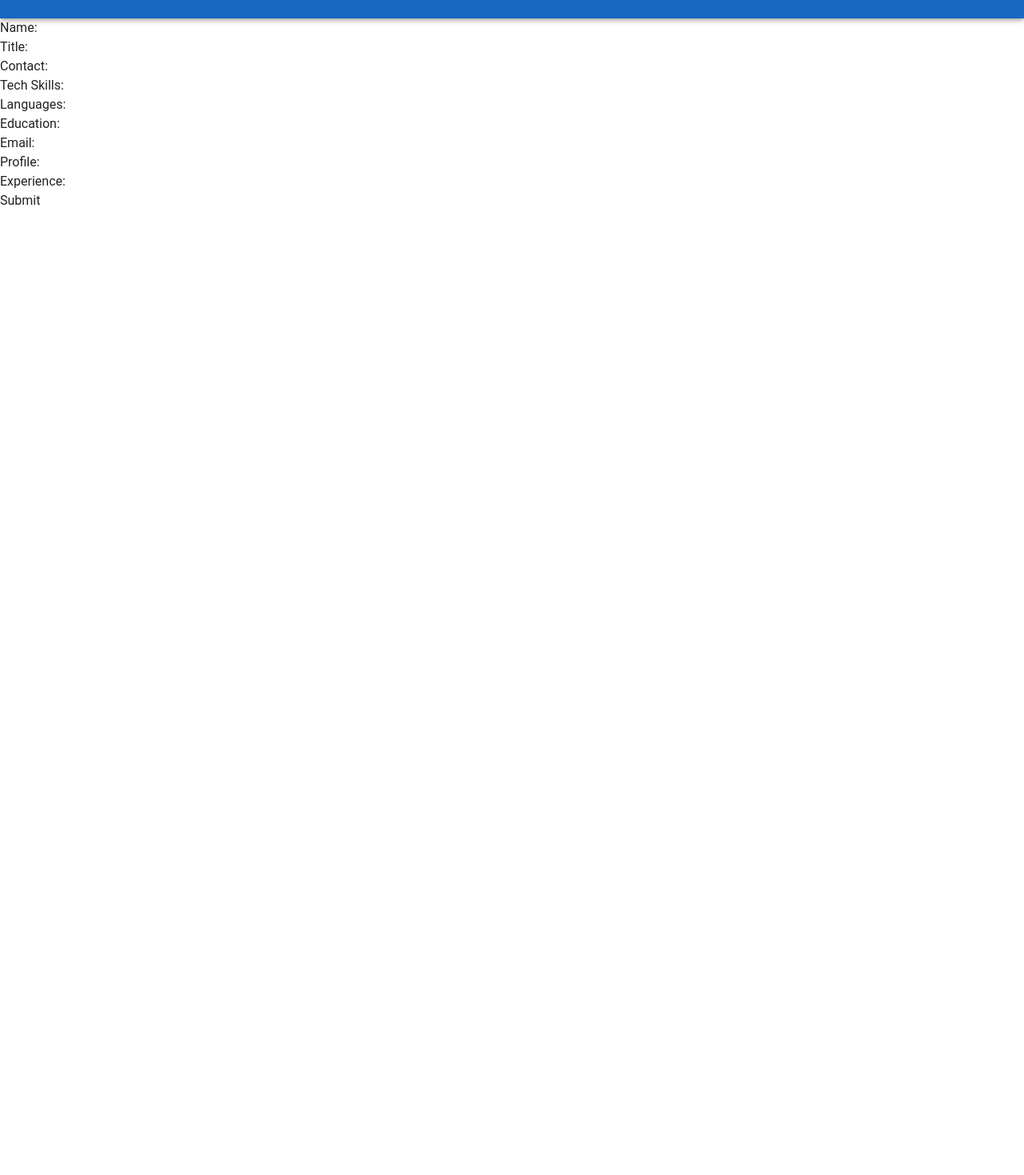
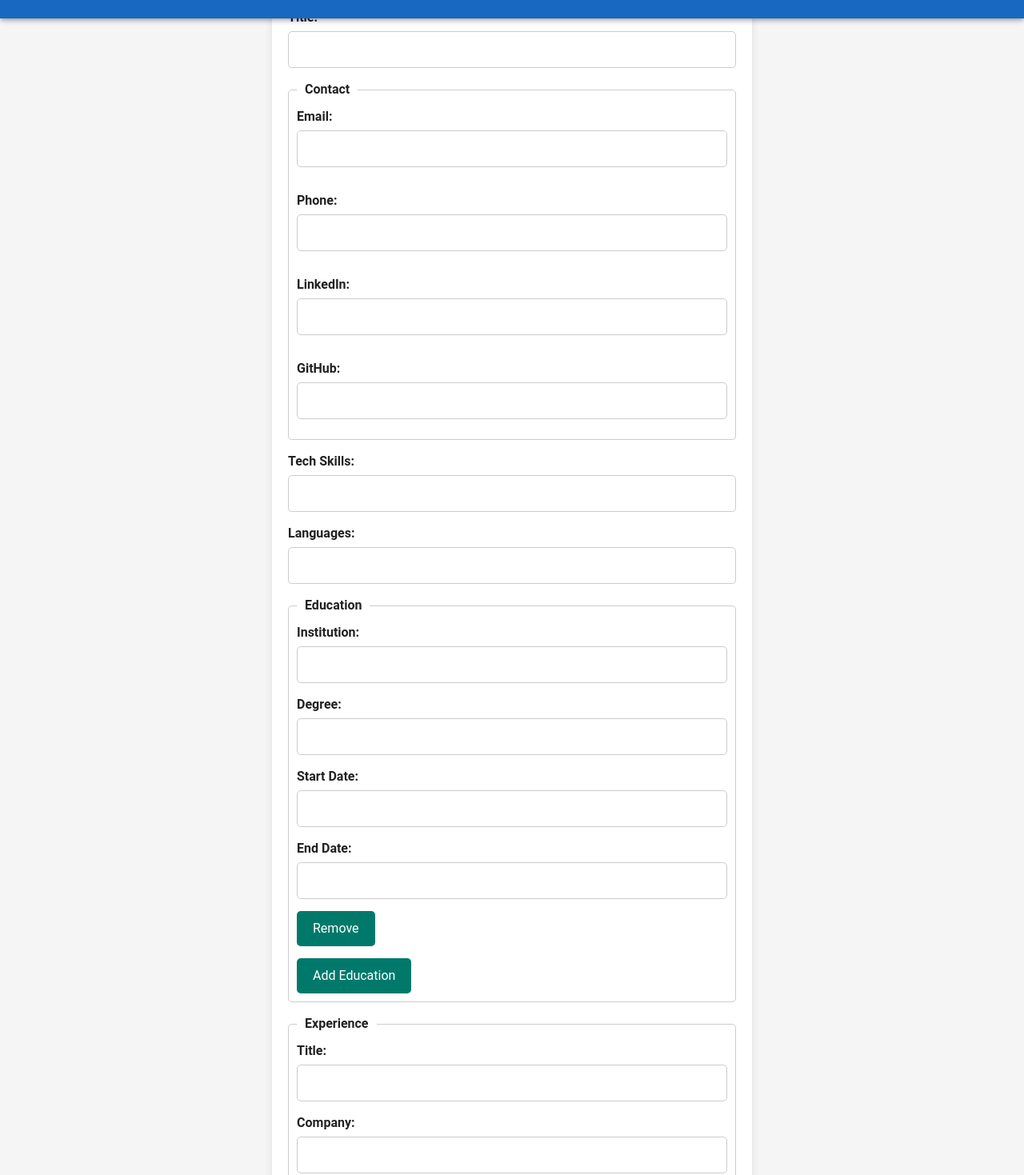
Before and after one commit to YuvalItzhaki/resume-builder, a Vue app: page /create-resume in a window 1280 px wide. Shown: the part 41-1510 px from the top of the page at 80% size. Before the commit the page ends 800 px from the top, so only its background shows below. Built offline with nearby package versions, Linux system fonts and the light colour scheme.

Commit message:
refactor: :card_file_box: Improved reading from db
now there is an ability to fetch data from db

```diff
--- a/src/components/ContactSection.vue
+++ b/src/components/ContactSection.vue
@@ -2,9 +2,9 @@
   <div class="contact-section">
     <h2>Contact</h2>
     <p><strong>Email:</strong> <a :href="'mailto:' + contact.email">{{ contact.email }}</a></p>
-      <p><strong>Phone:</strong> {{ contact }}</p>
-      <p><a :href="contact.linkedin">LinkedIn</a></p>
-      <p><a :href="contact.github">GitHub</a></p>
+    <p><strong>Phone:</strong> {{ contact.phone }}</p>
+    <p><strong>LinkedIn:</strong> <a :href="contact.linkedin">{{ contact.linkedin }}</a></p>
+    <p><strong>GitHub:</strong> <a :href="contact.github">{{ contact.github }}</a></p>
   </div>
 </template>
 
@@ -12,7 +12,12 @@
 import { ref, onMounted } from 'vue';
 import axios from 'axios';
 
-    const contact = ref([]);
+const contact = ref({
+  email: '',
+  phone: '',
+  linkedin: '',
+  github: ''
+});
 
 onMounted(async () => {
     try {
@@ -23,21 +28,34 @@
         console.error('Error fetching resume data:', error);
     }
     });
-//   import { ref } from 'vue';
-//   const contact = ref({
-//   email: 'yuvalitzhaki5@gmail.com',
-//   phone: '052-3825331',
-//   linkedin: 'https://www.linkedin.com/in/yuval-itzhaki1/',
-//   github: 'https://github.com/YuvalItzhaki'
-// });
 </script>
 
 <style scoped>
+.contact-section {
+  padding: 20px;
+  background-color: #f9f9f9;
+  border-radius: 10px;
+  box-shadow: 0 2px 4px rgba(0, 0, 0, 0.1);
+}
+
 .contact-section h2 {
   background-color: #00796b;
   color: white;
-    padding: 5px;
-    margin: 0 -20px;
+  padding: 10px;
   text-align: center;
+  border-radius: 5px 5px 0 0;
+}
+
+.contact-section p {
+  margin: 10px 0;
+}
+
+.contact-section a {
+  color: #00796b;
+  text-decoration: none;
+}
+
+.contact-section a:hover {
+  text-decoration: underline;
 }
 </style>
--- a/src/components/EducationSection.vue
+++ b/src/components/EducationSection.vue
@@ -2,16 +2,29 @@
   <div class="education-section">
     <h2>Education</h2>
     <ul>
-        <li v-for="edu in education" :key="edu.degree">{{ edu.institution }} - {{ edu.degree }}</li>
+      <li v-for="edu in education" :key="edu.degree" class="education-item">
+        <div class="institution-degree">
+          <strong>{{ edu.institution }}</strong> - {{ edu.degree }}
+        </div>
+        <div class="dates">
+          <span>{{ edu.startDate }}</span> - <span>{{ edu.endDate }}</span>
+        </div>
+      </li>
     </ul>
   </div>
 </template>
+
 
   <script setup>
     import { ref, onMounted } from 'vue';
     import axios from 'axios';
 
-    const education = ref([]);
+    const education = ref({
+      institution: '',
+      degree: '',
+      startDate: '',
+      endDate: ''
+    });
 
     onMounted(async () => {
     try {
--- a/src/components/ResumeForm.vue
+++ b/src/components/ResumeForm.vue
@@ -1,45 +1,100 @@
-<!-- src/components/ResumeForm.vue -->
 <template>
-  <form @submit.prevent="handleSubmit">
-    <div>
+  <div class="page-container">
+    <form @submit.prevent="handleSubmit" class="form-container">
+      <div class="form-group">
         <label for="name">Name:</label>
         <input id="name" v-model="formData.name" type="text" required />
       </div>
-    <div>
+      <div class="form-group">
         <label for="title">Title:</label>
-      <input id="title" v-model="formData.title" type="title" required />
+        <input id="title" v-model="formData.title" type="text" required />
       </div>
-    <div>
-      <label for="contact">Contact:</label>
-      <input id="contact" v-model="formData.contact" type="contact" required />
+      <fieldset class="form-group">
+        <legend>Contact</legend>
+        <div class="contact-group">
+          <div class="form-group">
+            <label for="contact-email">Email:</label>
+            <input id="contact-email" v-model="formData.contact.email" type="email" required />
           </div>
-    <div>
+          <div class="form-group">
+            <label for="contact-phone">Phone:</label>
+            <input id="contact-phone" v-model="formData.contact.phone" type="text" required />
+          </div>
+          <div class="form-group">
+            <label for="contact-linkedin">LinkedIn:</label>
+            <input id="contact-linkedin" v-model="formData.contact.linkedin" type="text" required />
+          </div>
+          <div class="form-group">
+            <label for="contact-github">GitHub:</label>
+            <input id="contact-github" v-model="formData.contact.github" type="text" required />
+          </div>
+        </div>
+      </fieldset>
+      <div class="form-group">
         <label for="tech_skills">Tech Skills:</label>
-      <input id="tech_skills" v-model="formData.tech_skills" type="tech_skills" required />
+        <input id="tech_skills" v-model="formData.tech_skills" type="text" required />
       </div>
-    <div>
+      <div class="form-group">
         <label for="languages">Languages:</label>
-      <input id="languages" v-model="formData.languages" type="languages" required />
+        <input id="languages" v-model="formData.languages" type="text" required />
       </div>
-    <div>
-      <label for="education">Education:</label>
-      <input id="education" v-model="formData.education" type="education" required />
+      <fieldset class="form-group">
+        <legend>Education</legend>
+        <div v-for="(edu, index) in formData.education" :key="index" class="education-group">
+          <div class="form-group">
+            <label :for="'institution-' + index">Institution:</label>
+            <input :id="'institution-' + index" v-model="edu.institution" type="text" required />
           </div>
-    <div>
-      <label for="email">Email:</label>
-      <input id="email" v-model="formData.email" type="email" required />
+          <div class="form-group">
+            <label :for="'degree-' + index">Degree:</label>
+            <input :id="'degree-' + index" v-model="edu.degree" type="text" required />
           </div>
-    <div>
+          <div class="form-group">
+            <label :for="'startDate-' + index">Start Date:</label>
+            <input :id="'startDate-' + index" v-model="edu.startDate" type="text" required />
+          </div>
+          <div class="form-group">
+            <label :for="'endDate-' + index">End Date:</label>
+            <input :id="'endDate-' + index" v-model="edu.endDate" type="text" required />
+          </div>
+          <button type="button" @click="removeEducation(index)">Remove</button>
+        </div>
+        <button type="button" @click="addEducation">Add Education</button>
+      </fieldset>
+      <fieldset class="form-group">
+        <legend>Experience</legend>
+        <div v-for="(exp, index) in formData.experience" :key="index" class="experience-group">
+          <div class="form-group">
+            <label :for="'exp-title-' + index">Title:</label>
+            <input :id="'exp-title-' + index" v-model="exp.title" type="text" required />
+          </div>
+          <div class="form-group">
+            <label :for="'exp-company-' + index">Company:</label>
+            <input :id="'exp-company-' + index" v-model="exp.company" type="text" required />
+          </div>
+          <div class="form-group">
+            <label :for="'exp-startDate-' + index">Start Date:</label>
+            <input :id="'exp-startDate-' + index" v-model="exp.startDate" type="text" required />
+          </div>
+          <div class="form-group">
+            <label :for="'exp-endDate-' + index">End Date:</label>
+            <input :id="'exp-endDate-' + index" v-model="exp.endDate" type="text" required />
+          </div>
+          <div class="form-group">
+            <label :for="'exp-duties-' + index">Duties:</label>
+            <textarea :id="'exp-duties-' + index" v-model="exp.duties" required></textarea>
+          </div>
+          <button type="button" @click="removeExperience(index)">Remove</button>
+        </div>
+        <button type="button" @click="addExperience">Add Experience</button>
+      </fieldset>
+      <div class="form-group">
         <label for="profile">Profile:</label>
-      <input id="profile" v-model="formData.profile" type="profile" required />
+        <input id="profile" v-model="formData.profile" type="text" required />
       </div>
-    <div>
-      <label for="experience">Experience:</label>
-      <input id="experience" v-model="formData.experience" type="experience" required />
-    </div>
-    <!-- Add other form fields as needed -->
       <button type="submit">Submit</button>
     </form>
+  </div>
 </template>
 
 <script setup>
@@ -51,20 +106,139 @@ const formData = ref({
   name: '',
   email: '',
   title: '',
-  contact: '',
+  contact: {
+    email: '',
+    phone: '',
+    linkedin: '',
+    github: ''
+  },
   tech_skills: '',
   languages: '',
-  education: '',
+  education: [
+    {
+      institution: '',
+      degree: '',
+      startDate: '',
+      endDate: ''
+    }
+  ],
+  experience: [
+    {
+      title: '',
+      company: '',
+      startDate: '',
+      endDate: '',
+      duties: ''
+    }
+  ],
   profile: '',
-  experience: '',
 });
 
 const handleSubmit = () => {
   console.log('Form submitted:', formData.value);
   emit('submit', formData.value);
 };
+
+const addEducation = () => {
+  formData.value.education.push({
+    institution: '',
+    degree: '',
+    startDate: '',
+    endDate: ''
+  });
+};
+
+const removeEducation = (index) => {
+  formData.value.education.splice(index, 1);
+};
+
+const addExperience = () => {
+  formData.value.experience.push({
+    title: '',
+    company: '',
+    startDate: '',
+    endDate: '',
+    duties: ''
+  });
+};
+
+const removeExperience = (index) => {
+  formData.value.experience.splice(index, 1);
+};
 </script>
 
 <style scoped>
-/* Add your styles here */
+.page-container {
+  display: flex;
+  justify-content: center;
+  align-items: center;
+  height: 240vh;
+  background-color: #f5f5f5;
+}
+
+.form-container {
+  display: flex;
+  flex-direction: column;
+  align-items: center;
+  width: 100%;
+  max-width: 600px;
+  padding: 20px;
+  background-color: white;
+  border-radius: 10px;
+  box-shadow: 0 0 10px rgba(0, 0, 0, 0.1);
+}
+
+.form-group {
+  width: 100%;
+  margin-bottom: 15px;
+}
+
+.form-group label {
+  display: block;
+  margin-bottom: 5px;
+  font-weight: bold;
+}
+
+.form-group input, .form-group textarea {
+  width: 100%;
+  padding: 10px;
+  border: 1px solid #ccc;
+  border-radius: 5px;
+}
+
+.contact-group {
+  display: flex;
+  flex-direction: column;
+  gap: 15px;
+}
+
+.education-group, .experience-group {
+  margin-bottom: 15px;
+}
+
+button {
+  padding: 10px 20px;
+  border: none;
+  background-color: #00796b;
+  color: white;
+  border-radius: 5px;
+  cursor: pointer;
+}
+
+button:hover {
+  background-color: #005f56;
+}
+
+fieldset {
+  width: 100%;
+  padding: 10px;
+  border: 1px solid #ccc;
+  border-radius: 5px;
+  margin-bottom: 15px;
+}
+
+legend {
+  padding: 0 10px;
+  font-weight: bold;
+}
 </style>
--- a/src/views/Login.vue
+++ b/src/views/Login.vue
@@ -1,10 +1,12 @@
 <template>
   <div>
     <button @click="loginWithGoogle">Login with Google</button>
+    <ResumeTestTemplate />
   </div>
 </template>
 
 <script setup>
+import ResumeTestTemplate from '../components/ResumeTestTemplate.vue';
 const loginWithGoogle = () => {
   window.location.href = 'http://localhost:5001/api/auth/google';
 };
```
Lines whose indentation alone changed are shown as unchanged.
